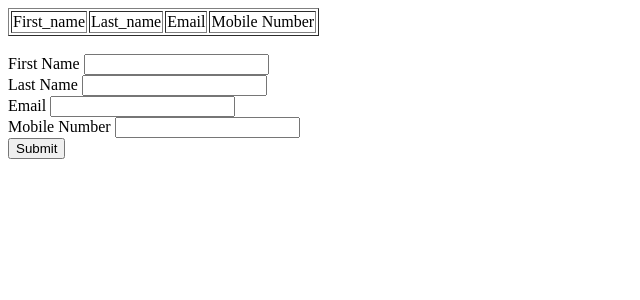
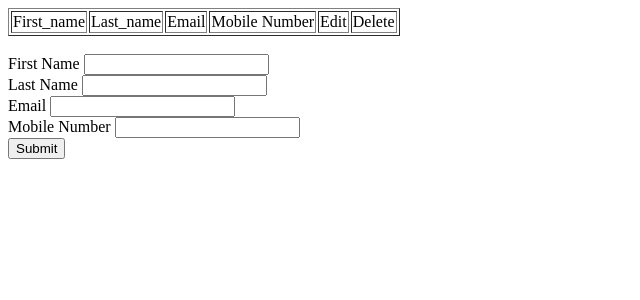
Before and after one commit to tajrian/dockerTask, a Flask app: page / in a window 1280 px wide. Shown: the top 300 px of the page, without its empty margins (0-640 px from the left). Run offline with Flask 2, Linux system fonts and the light colour scheme; data that the repository does not hold is empty; parts of the project's set-up code (start-up, migrations or seed data) failed here and were passed over.

Commit message:
add edit button in home.html

```diff
--- a/templates/home.html
+++ b/templates/home.html
@@ -5,14 +5,18 @@
         <td>Last_name</td>
         <td>Email</td>
         <td>Mobile Number</td>
+        <td>Edit</td>
+        <td>Delete</td>
 
     </tr>
     {% for user in userDetails %}
     <tr>
-        <td>{{ user[0] }}</td>
         <td>{{ user[1] }}</td>
         <td>{{ user[2] }}</td>
         <td>{{ user[3] }}</td>
+        <td>{{ user[4] }}</td>
+        <td><Button><a href="/edit/{{ user[0] }}"> Edit </a></button></td>
+        <td><Button>Delete</Button></td>
     </tr>
     {% endfor %}
 </table>
@@ -26,7 +30,7 @@
     <br>
     Email <input type="text" name="email">
     <br>
-    Mobile Number <input type="text" name="mobile_number">
+    Mobile Number <input type="text" name="phone_number">
     <br>
     <input type="submit">
 
```
